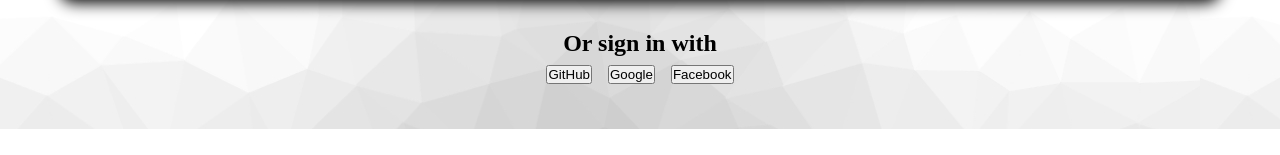
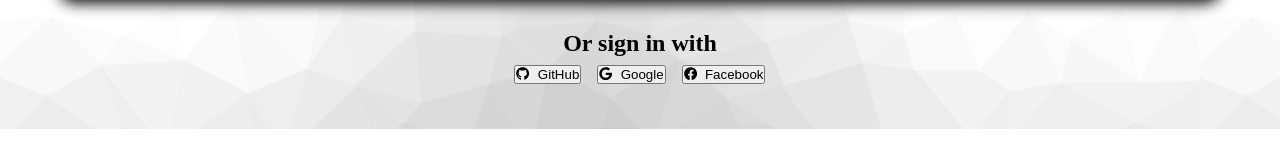
Before and after one commit to Ahmed-aa2104223/Web-Project, a Next.js app in the folder Web Project/Phase2/web-project-phase2/: page / in a window 1280 px wide. Shown: the part 671-826 px from the top of the page. Built offline with nearby package versions, Linux system fonts and the light colour scheme; no server answers.

Commit message:
icons added

```diff
--- a/Web Project/Phase2/web-project-phase2/app/page.jsx
+++ b/Web Project/Phase2/web-project-phase2/app/page.jsx
@@ -1,7 +1,9 @@
+// app/page.jsx
 "use client";
 
 import React, { useState } from "react";
 import { useSession, signIn, signOut } from "next-auth/react";
+import { FaGithub, FaGoogle, FaFacebook } from "react-icons/fa";  // ← import icons
 
 export default function LoginPage() {
   const { data: session, status } = useSession();
@@ -56,7 +58,6 @@ export default function LoginPage() {
     if (res?.error) {
       setError(res.error);
     } else {
-      // successful sign-in; redirect as before
       window.location.href = "/phase1/html/student.html";
     }
   };
@@ -100,21 +101,33 @@ export default function LoginPage() {
           <h2>Or sign in with</h2>
           <button
             onClick={() => signIn("github")}
-            style={{ margin: "0.5rem" }}
+            style={{
+              margin: "0.5rem",
+              display: "inline-flex",
+              alignItems: "center",
+            }}
           >
-            GitHub
+            <FaGithub style={{ marginRight: "0.5rem" }} /> GitHub
           </button>
           <button
             onClick={() => signIn("google")}
-            style={{ margin: "0.5rem" }}
+            style={{
+              margin: "0.5rem",
+              display: "inline-flex",
+              alignItems: "center",
+            }}
           >
-            Google
+            <FaGoogle style={{ marginRight: "0.5rem" }} /> Google
           </button>
           <button
             onClick={() => signIn("facebook")}
-            style={{ margin: "0.5rem" }}
+            style={{
+              margin: "0.5rem",
+              display: "inline-flex",
+              alignItems: "center",
+            }}
           >
-            Facebook
+            <FaFacebook style={{ marginRight: "0.5rem" }} /> Facebook
           </button>
         </div>
       </main>
--- a/Web Project/Phase2/web-project-phase2/package.json
+++ b/Web Project/Phase2/web-project-phase2/package.json
@@ -14,7 +14,8 @@
     "next": "15.3.1",
     "next-auth": "^4.24.11",
     "react": "^19.0.0",
-    "react-dom": "^19.0.0"
+    "react-dom": "^19.0.0",
+    "react-icons": "^5.5.0"
   },
   "devDependencies": {
     "@types/next-auth": "^3.13.0",
```
Also changed, not shown: 1 other file (tests, documents, lock files or other folders).
